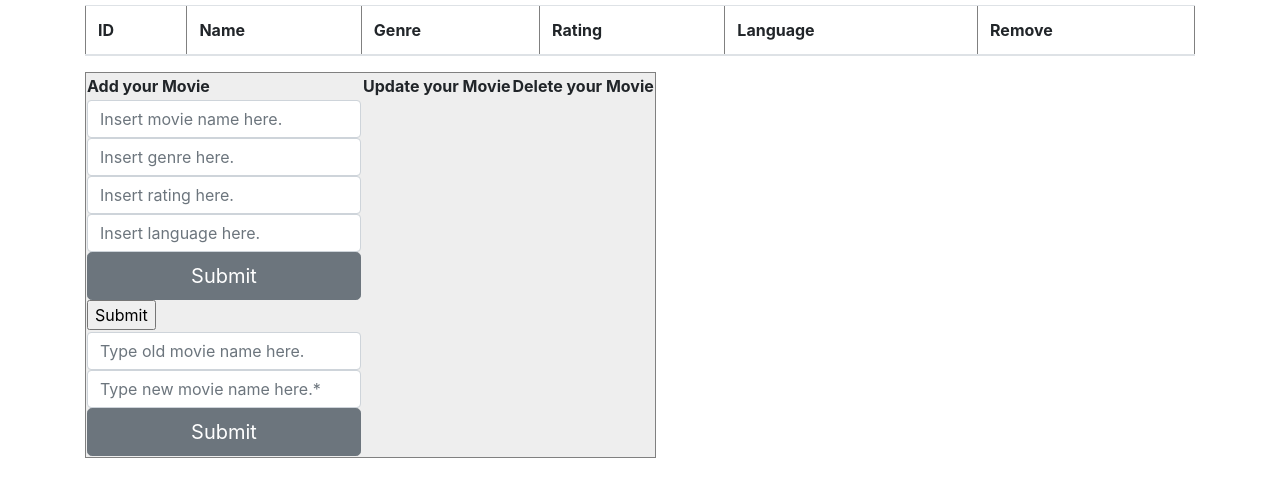
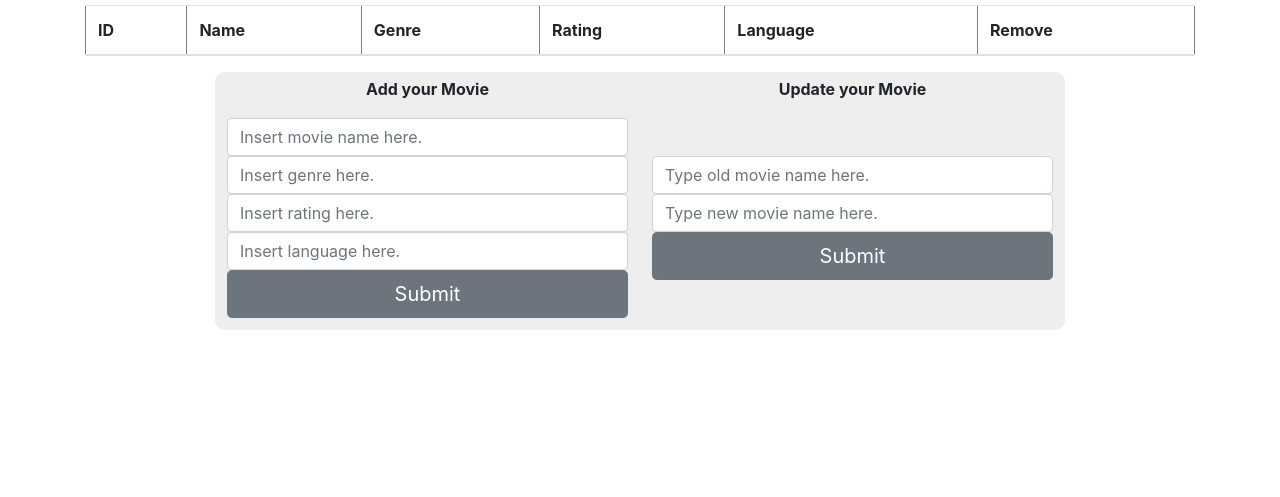
Before and after one commit to overwatcheddude/cinemadb, a website: page public/index.html in a window 1280 px wide. Shown: the part 89-586 px from the top of the page. Drawn offline with nearby package versions, Linux system fonts and the light colour scheme; no server answers.

Commit message:
fixed design

```diff
--- a/public/index.html
+++ b/public/index.html
@@ -15,10 +15,10 @@
 
                 //Read items from the webpage.
                 let divItems = document.getElementById("divItems");
-                let countItems = document.getElementById("countItems");
+                let countItems = document.getElementById("countItemsH2");
 
                 //Write the items count into countItems div.
-                countItems.innerHTML = jsonArray.length + " movies have been found in the database.";
+                countItemsH2.innerHTML = jsonArray.length + " movies have been found in the database.";
 				divItems.innerHTML = "";
 
 				var table = document.getElementById('movieTable').getElementsByTagName('tbody')[0];
@@ -144,12 +144,11 @@
 				</blockquote>
 			</div>
 
-		<table style="border-style: solid; border-width: 1px; background-color: #eee">
+		<table style="border-radius: 10px; margin: auto; width: 850px; background-color: #eee" id="movieTable2">
 			<thead>
 				<tr>
 					<th>Add your Movie</th>
 					<th>Update your Movie</th>
-					<th>Delete your Movie</th>
 				</tr>
 			</thead>
 			<tbody>
@@ -161,15 +160,12 @@
 						<input class="form-control" type="text" name="rating" placeholder="Insert rating here." required>
 						<input class="form-control" type="text" name="language" placeholder="Insert language here." required>
 						<input class="btn btn-secondary btn-lg btn-block" type="submit"></input>
-						<input type="submit"></input>
 					</form>
 				</td>
-			</tr>
-			<tr>
 				<td>
 					<form method="post" action="http://cinemadb.eu-4.evennode.com/updatemovie" onsubmit="return updateMovie();">
 						<input class="form-control" type="text" id="name" placeholder="Type old movie name here." required>
-						<input class="form-control" type="text" id="newName" placeholder="Type new movie name here.*" required>
+						<input class="form-control" type="text" id="newName" placeholder="Type new movie name here." required>
 						<input class="btn btn-secondary btn-lg btn-block" type="submit"></input>
 					</form>
 				</td>
```
